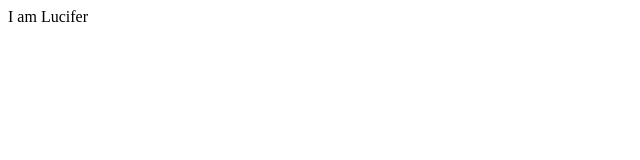
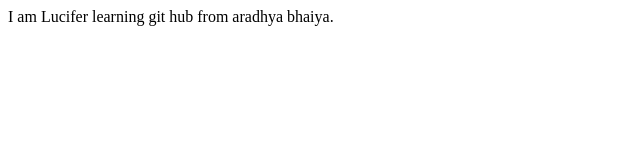
Before and after one commit to dev-lucifer07/basics, a plain HTML site: page index.html in a window 1280 px wide. Shown: the whole page, without its empty margins (0-640 px from the left). Drawn offline with Linux system fonts and the light colour scheme.

Commit message:
added new words in paragraph.

```diff
--- a/index.html
+++ b/index.html
@@ -1 +1 @@
-<p>I am Lucifer</p>
+<p>I am Lucifer learning git hub from aradhya bhaiya.</p>
```
